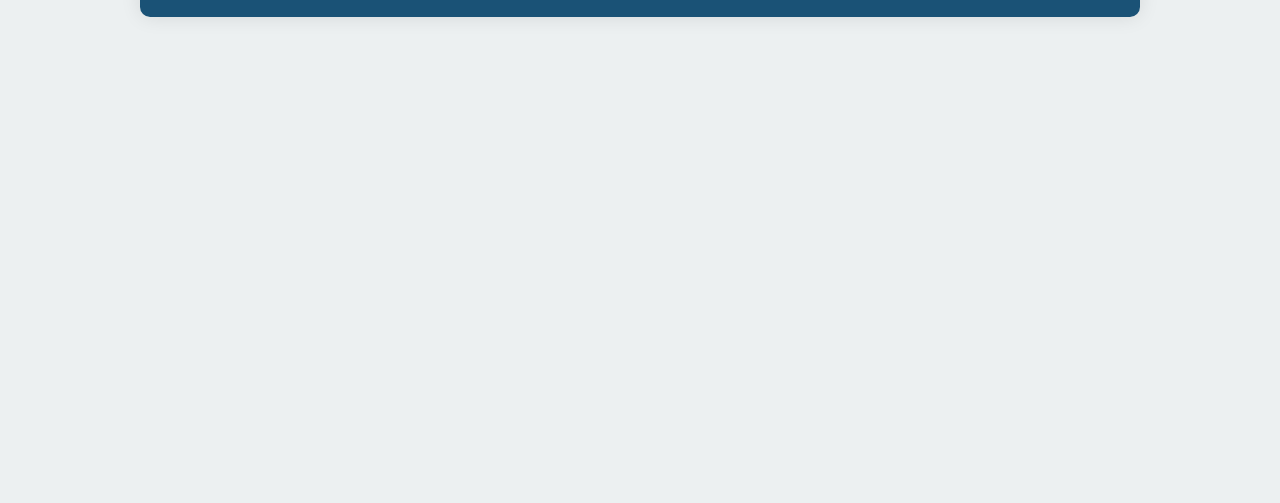
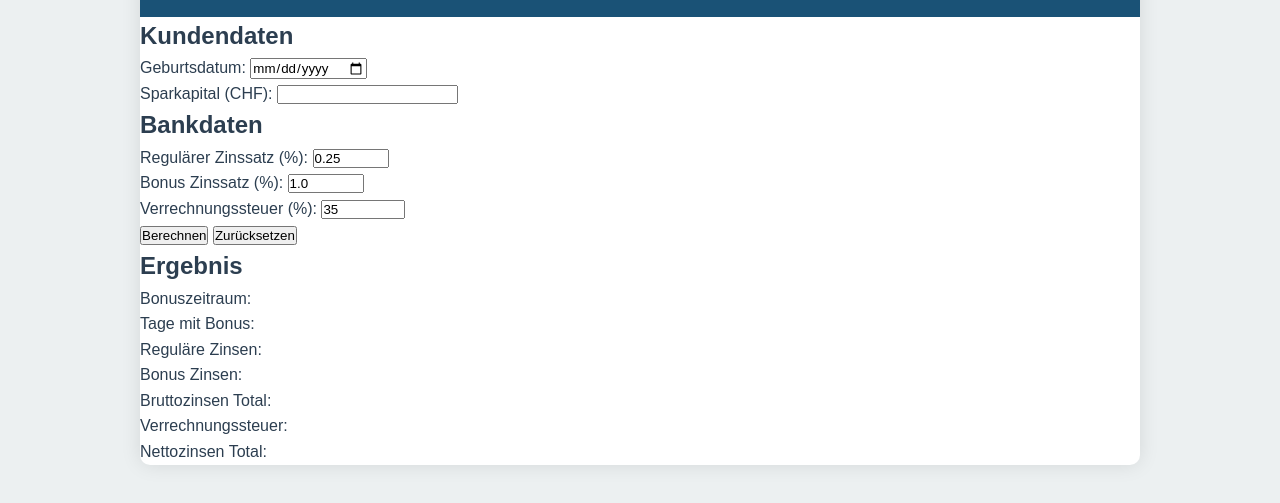
Before and after one commit to bettercallmilan/IDPA-Marchzins, a plain HTML site: page index.html in a window 1280 px wide. Shown: the part 165-668 px from the top of the page. Drawn offline with Linux system fonts and the light colour scheme.

Commit message:
add input fields for bonus and tax rates, and update result section in calculator

```diff
--- a/index.html
+++ b/index.html
@@ -17,6 +17,83 @@
             <h1 id="title">Marchzins-Bonus Kalkulator</h1>
             <p id="subtitle">Goldstein & Klaster Bank AG</p>
         </div>
+
+        <div class="calculator">
+            <div class="input-section">
+                <h2 id="customer-data">Kundendaten</h2>
+
+                <div class="input-group">
+                    <label for="birthday" id="birthday-label">Geburtsdatum:</label>
+                    <input type="date" id="birthday" required>
+                    <div class="error-message" id="birthday-error"></div>
+                </div>
+
+                <div class="input-group">
+                    <label for="capital" id="capital-label">Sparkapital (CHF):</label>
+                    <input type="number" id="capital" step="0.01" min="0" required>
+                    <div class="error-message" id="capital-error"></div>
+                </div>
+
+                <h2 id="bank-data">Bankdaten</h2>
+
+                <div class="input-group">
+                    <label for="regular-rate" id="regular-rate-label">Regulärer Zinssatz (%):</label>
+                    <input type="number" id="regular-rate" step="0.01" min="0" max="10" value="0.25">
+                    <div class="error-message" id="regular-rate-error"></div>
+                </div>
+
+                <div class="input-group">
+                    <label for="bonus-rate" id="bonus-rate-label">Bonus Zinssatz (%):</label>
+                    <input type="number" id="bonus-rate" step="0.01" min="0" max="10" value="1.0">
+                    <div class="error-message" id="bonus-rate-error"></div>
+                </div>
+
+                <div class="input-group">
+                    <label for="tax-rate" id="tax-rate-label">Verrechnungssteuer (%):</label>
+                    <input type="number" id="tax-rate" step="0.01" min="0" max="100" value="35">
+                    <div class="error-message" id="tax-rate-error"></div>
+                </div>
+
+                <div class="buttons">
+                    <button id="calculate-btn" class="primary-btn">Berechnen</button>
+                    <button id="reset-btn">Zurücksetzen</button>
+                </div>
+            </div>
+
+            <div class="result-section" id="result-section">
+                <h2 id="result-title">Ergebnis</h2>
+                <div id="results-container" class="hidden">
+                    <div class="result-row">
+                        <span id="period-label">Bonuszeitraum:</span>
+                        <span id="period-value"></span>
+                    </div>
+                    <div class="result-row">
+                        <span id="days-label">Tage mit Bonus:</span>
+                        <span id="days-value"></span>
+                    </div>
+                    <div class="result-row">
+                        <span id="regular-interest-label">Reguläre Zinsen:</span>
+                        <span id="regular-interest-value"></span>
+                    </div>
+                    <div class="result-row">
+                        <span id="bonus-interest-label">Bonus Zinsen:</span>
+                        <span id="bonus-interest-value"></span>
+                    </div>
+                    <div class="result-row total">
+                        <span id="gross-total-label">Bruttozinsen Total:</span>
+                        <span id="gross-total-value"></span>
+                    </div>
+                    <div class="result-row">
+                        <span id="tax-amount-label">Verrechnungssteuer:</span>
+                        <span id="tax-amount-value"></span>
+                    </div>
+                    <div class="result-row total-net">
+                        <span id="net-total-label">Nettozinsen Total:</span>
+                        <span id="net-total-value"></span>
+                    </div>
+                </div>
+            </div>
+        </div>
     </div>
 
     <script src="js/script.js"></script>
```
